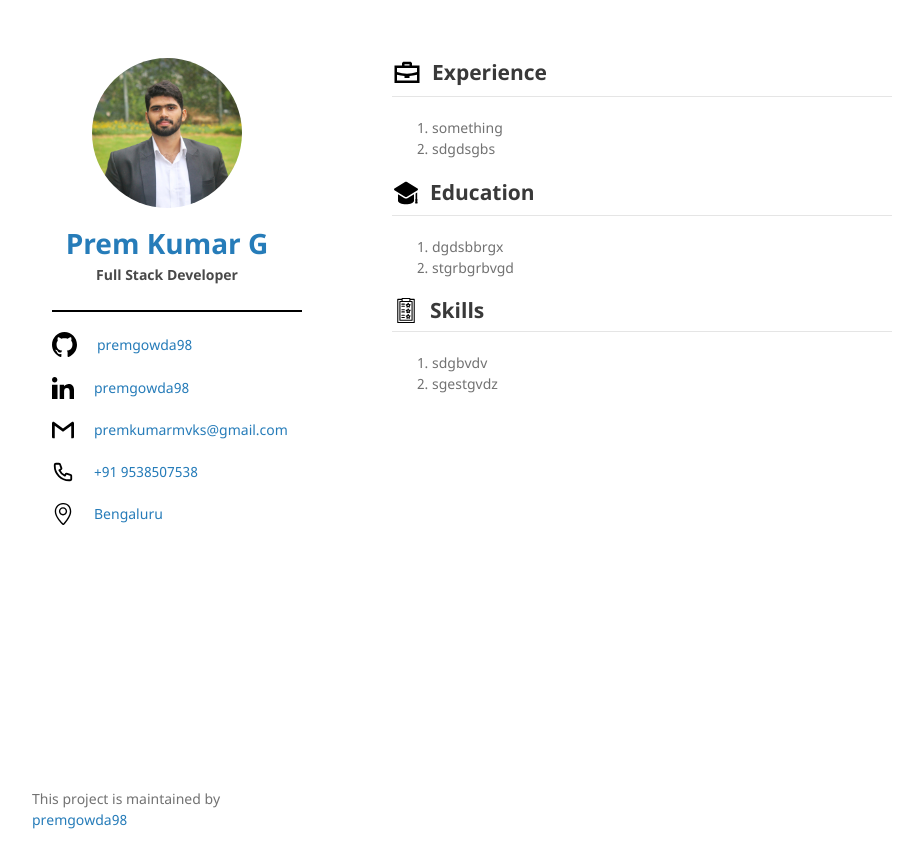
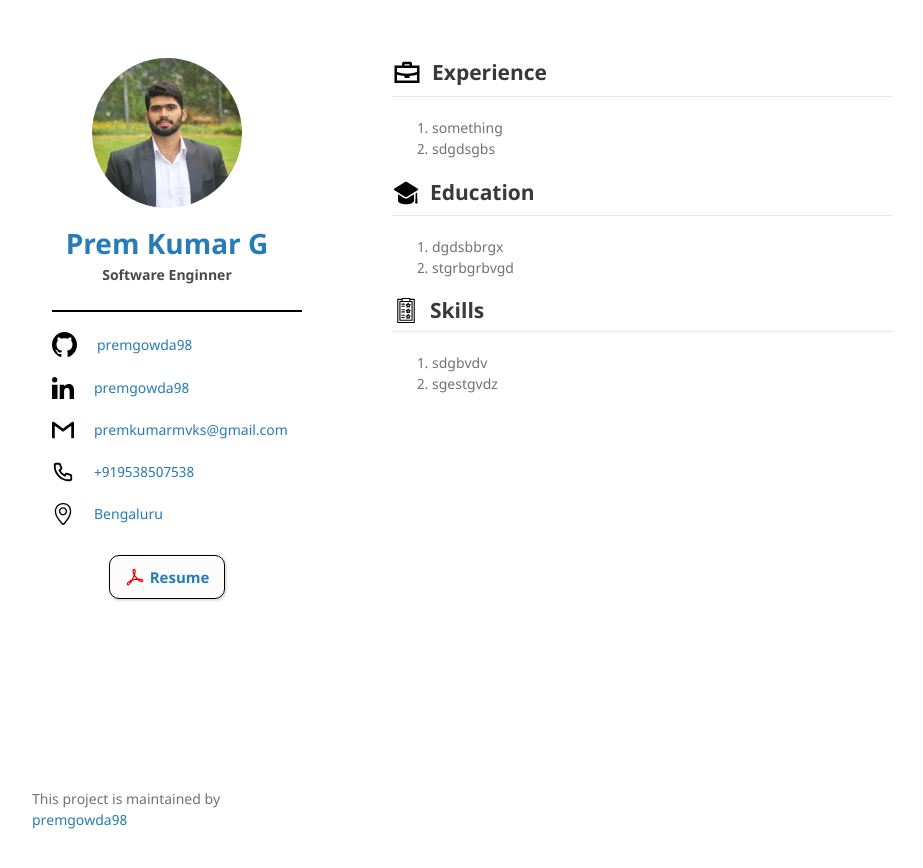
Before and after one commit to premgowda98/portfolio, a Jekyll site: the page built from index.md, in a window 1280 px wide. Shown: the top 868 px of the page, without its empty margins (178-1101 px from the left). Built offline with Jekyll 4.4.1, drawn with Linux system fonts in a browser that asks for light colours.

Commit message:
add: resume button

```diff
--- a/_config.yml
+++ b/_config.yml
@@ -9,3 +9,4 @@ github_url: premgowda98
 mail_address: premkumarmvks@gmail.com
 phone_number: +919538507538
 location: Bengaluru
+job_position: Software Enginner
--- a/_layouts/default.html
+++ b/_layouts/default.html
@@ -26,7 +26,7 @@
 
           <div>
             <h1><a href="{{ "/" | absolute_url }}">{{ site.title | default: site.github.repository_name }}</a></h1>
-            <h4>Full Stack Developer</h4>
+            <h4>{{ site.job_position }}</h4>
           </div>
         </div>
 
@@ -51,7 +51,7 @@
                     </g>
                   </g>
                 </svg>
-                <p>premgowda98</p>
+                <p>{{ site.github_url }}</p>
               </a>
             {% endif %}
           </div>
@@ -59,7 +59,7 @@
             {% if site.linkedin %}
               <a href="https://linkedin.com/in/{{ site.linkedin }}"  target="_blank">
                 <svg viewBox="0 0 20 20" version="1.1" xmlns="http://www.w3.org/2000/svg" xmlns:xlink="http://www.w3.org/1999/xlink" fill="#000000" width="22px" height="22px"><g id="SVGRepo_bgCarrier" stroke-width="0"></g><g id="SVGRepo_tracerCarrier" stroke-linecap="round" stroke-linejoin="round"></g><g id="SVGRepo_iconCarrier"> <title>linkedin [#161]</title> <desc>Created with Sketch.</desc> <defs> </defs> <g id="Page-1" stroke="none" stroke-width="1" fill="none" fill-rule="evenodd"> <g id="Dribbble-Light-Preview" transform="translate(-180.000000, -7479.000000)" fill="#000000"> <g id="icons" transform="translate(56.000000, 160.000000)"> <path d="M144,7339 L140,7339 L140,7332.001 C140,7330.081 139.153,7329.01 137.634,7329.01 C135.981,7329.01 135,7330.126 135,7332.001 L135,7339 L131,7339 L131,7326 L135,7326 L135,7327.462 C135,7327.462 136.255,7325.26 139.083,7325.26 C141.912,7325.26 144,7326.986 144,7330.558 L144,7339 L144,7339 Z M126.442,7323.921 C125.093,7323.921 124,7322.819 124,7321.46 C124,7320.102 125.093,7319 126.442,7319 C127.79,7319 128.883,7320.102 128.883,7321.46 C128.884,7322.819 127.79,7323.921 126.442,7323.921 L126.442,7323.921 Z M124,7339 L129,7339 L129,7326 L124,7326 L124,7339 Z" id="linkedin-[#161]"> </path> </g> </g> </g> </g></svg>
-                <p>premgowda98</p>
+                <p>{{ site.linkedin }}</p>
               </a>
             {% endif %}
           </div>
@@ -67,15 +67,15 @@
             {% if site.mail_address %}
               <a href="mailto:{{ site.mail_address }}">
                 <svg fill="#000000" viewBox="0 0 32 32" xmlns="http://www.w3.org/2000/svg" width="22px" height="22px"><g id="SVGRepo_bgCarrier" stroke-width="0"></g><g id="SVGRepo_tracerCarrier" stroke-linecap="round" stroke-linejoin="round"></g><g id="SVGRepo_iconCarrier"> <path d="M32 6v20c0 1.135-0.865 2-2 2h-2v-18.151l-12 8.62-12-8.62v18.151h-2c-1.135 0-2-0.865-2-2v-20c0-0.568 0.214-1.068 0.573-1.422 0.359-0.365 0.859-0.578 1.427-0.578h0.667l13.333 9.667 13.333-9.667h0.667c0.568 0 1.068 0.214 1.427 0.578 0.359 0.354 0.573 0.854 0.573 1.422z"></path> </g></svg>
-                <p>premkumarmvks@gmail.com</p>
+                <p>{{ site.mail_address }}</p>
               </a>
             {% endif %}
           </div>
           <div>
             {% if site.phone_number %}
-              <a href="tel:{{ site.phone_number }}">
+              <a href="tel:+{{ site.phone_number }}">
                 <svg viewBox="0 0 24 24" fill="none" xmlns="http://www.w3.org/2000/svg" width="22px" height="22px"><g id="SVGRepo_bgCarrier" stroke-width="0"></g><g id="SVGRepo_tracerCarrier" stroke-linecap="round" stroke-linejoin="round"></g><g id="SVGRepo_iconCarrier"> <path d="M3 5.5C3 14.0604 9.93959 21 18.5 21C18.8862 21 19.2691 20.9859 19.6483 20.9581C20.0834 20.9262 20.3009 20.9103 20.499 20.7963C20.663 20.7019 20.8185 20.5345 20.9007 20.364C21 20.1582 21 19.9181 21 19.438V16.6207C21 16.2169 21 16.015 20.9335 15.842C20.8749 15.6891 20.7795 15.553 20.6559 15.4456C20.516 15.324 20.3262 15.255 19.9468 15.117L16.74 13.9509C16.2985 13.7904 16.0777 13.7101 15.8683 13.7237C15.6836 13.7357 15.5059 13.7988 15.3549 13.9058C15.1837 14.0271 15.0629 14.2285 14.8212 14.6314L14 16C11.3501 14.7999 9.2019 12.6489 8 10L9.36863 9.17882C9.77145 8.93713 9.97286 8.81628 10.0942 8.64506C10.2012 8.49408 10.2643 8.31637 10.2763 8.1317C10.2899 7.92227 10.2096 7.70153 10.0491 7.26005L8.88299 4.05321C8.745 3.67376 8.67601 3.48403 8.55442 3.3441C8.44701 3.22049 8.31089 3.12515 8.15802 3.06645C7.98496 3 7.78308 3 7.37932 3H4.56201C4.08188 3 3.84181 3 3.63598 3.09925C3.4655 3.18146 3.29814 3.33701 3.2037 3.50103C3.08968 3.69907 3.07375 3.91662 3.04189 4.35173C3.01413 4.73086 3 5.11378 3 5.5Z" stroke="#000000" stroke-width="2" stroke-linecap="round" stroke-linejoin="round"></path> </g></svg>
-                <p>+91 9538507538</p>
+                <p>+{{ site.phone_number }}</p>
               </a>
             {% endif %}
           </div>
@@ -87,7 +87,12 @@
               </a>
             {% endif %}
           </div>
-
+        </div>
+        <div class="download_resume">
+          <a href="/docs/Resume.pdf" target="_blank">
+              <svg width="20px" height="20px" viewBox="0 0 192 192" xmlns="http://www.w3.org/2000/svg" fill="none"><g id="SVGRepo_bgCarrier" stroke-width="0"></g><g id="SVGRepo_tracerCarrier" stroke-linecap="round" stroke-linejoin="round"></g><g id="SVGRepo_iconCarrier"><path d="M77.749 42.134c1.157 27.686 11.572 35.67 27.002 55.113 19.417 24.595 34.075 38.438 45.969 41.657 17.809 4.764 27.645-10.302 10.287-17.834-17.36-7.533-48.22-5.151-66.22-2.383-29.253 4.7-50.277 13.07-66.543 31.355-14.272 15.839-1.607 27.686 12.666 13.907 13.051-12.233 30.474-46.034 37.61-61.808 9.516-20.99 20.188-39.661 18.806-64.256-1.382-24.595-20.348-18.8-19.577 4.25Z" style="fill:none;stroke:#f00000;stroke-width:12;stroke-linecap:round;stroke-linejoin:round;stroke-dasharray:none;stroke-opacity:1"></path></g></svg>
+              Resume
+          </a>
         </div>
 
       </header>
--- a/_sass/custom.scss
+++ b/_sass/custom.scss
@@ -52,3 +52,30 @@ header img {
     margin: 0px;
     margin-bottom: 5px;
 }
+
+.download_resume{
+    display: flex;
+    justify-content: center;
+}
+
+.download_resume a{
+    display: flex;
+    align-items: center;
+    justify-content: center;
+    background-color: rgb(252, 252, 252);
+    border-radius: 10px;
+    padding: 10px 15px;
+    font-size: 15px;
+    width: max-content;
+    gap: 5px;
+    border: 1px solid black;
+    box-shadow: 1px 1px 2px 1px #e3e0e0;
+    text-decoration: None;
+    font-weight: 700;
+}
+
+.download_resume a:hover {
+    cursor: pointer;
+    background-color: rgb(0, 0, 0);
+    color: white;
+}
```
Also changed, not shown: 2 other files.
